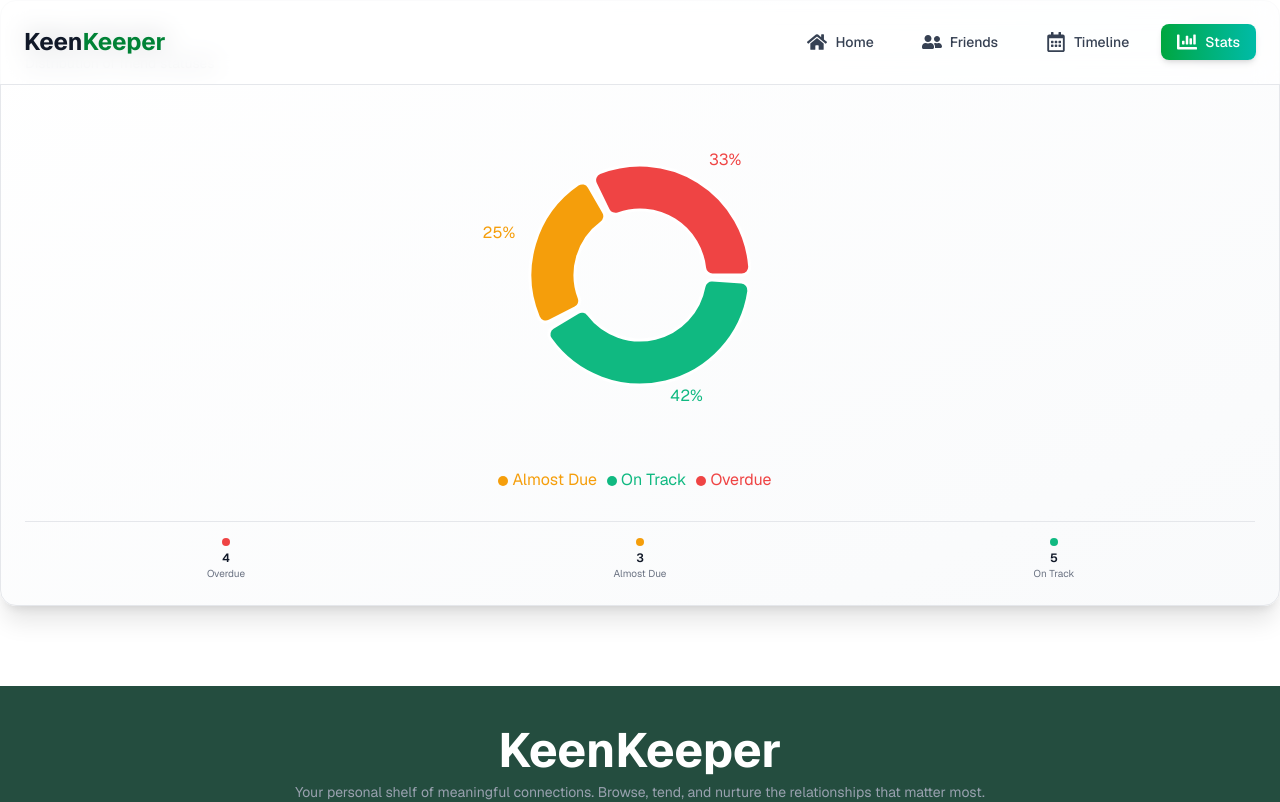
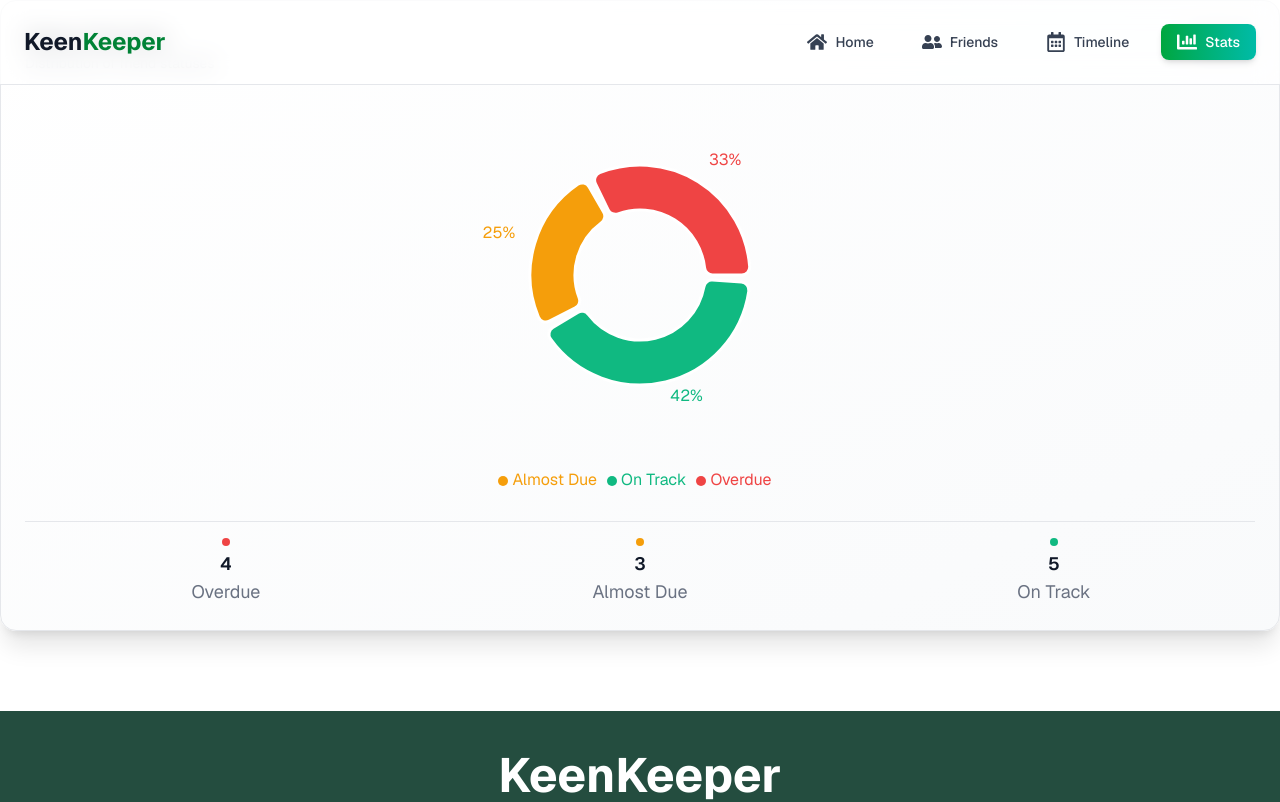
Before and after one commit to najimhaq/keen-friends-keeper, a Next.js app: page /stats in a window 1280 px wide. Shown: the top 802 px of the page. Built offline with nearby package versions, Linux system fonts and the light colour scheme.

Commit message:
readme and some font update

```diff
--- a/src/app/stats/page.jsx
+++ b/src/app/stats/page.jsx
@@ -118,10 +118,10 @@
               className='mx-auto mb-1 h-2 w-2 rounded-full'
               style={{ backgroundColor: item.color }}
             />
-            <div className='text-xs font-semibold text-gray-900 dark:text-white'>
+            <div className='text-lg font-semibold text-gray-900 dark:text-white'>
               {item.value}
             </div>
-            <div className='text-[10px] text-gray-500 dark:text-gray-400'>
+            <div className='text-lg text-gray-500 dark:text-gray-400'>
               {item.name}
             </div>
           </div>
```
Also changed, not shown: 1 other file (tests, documents, lock files or other folders).
